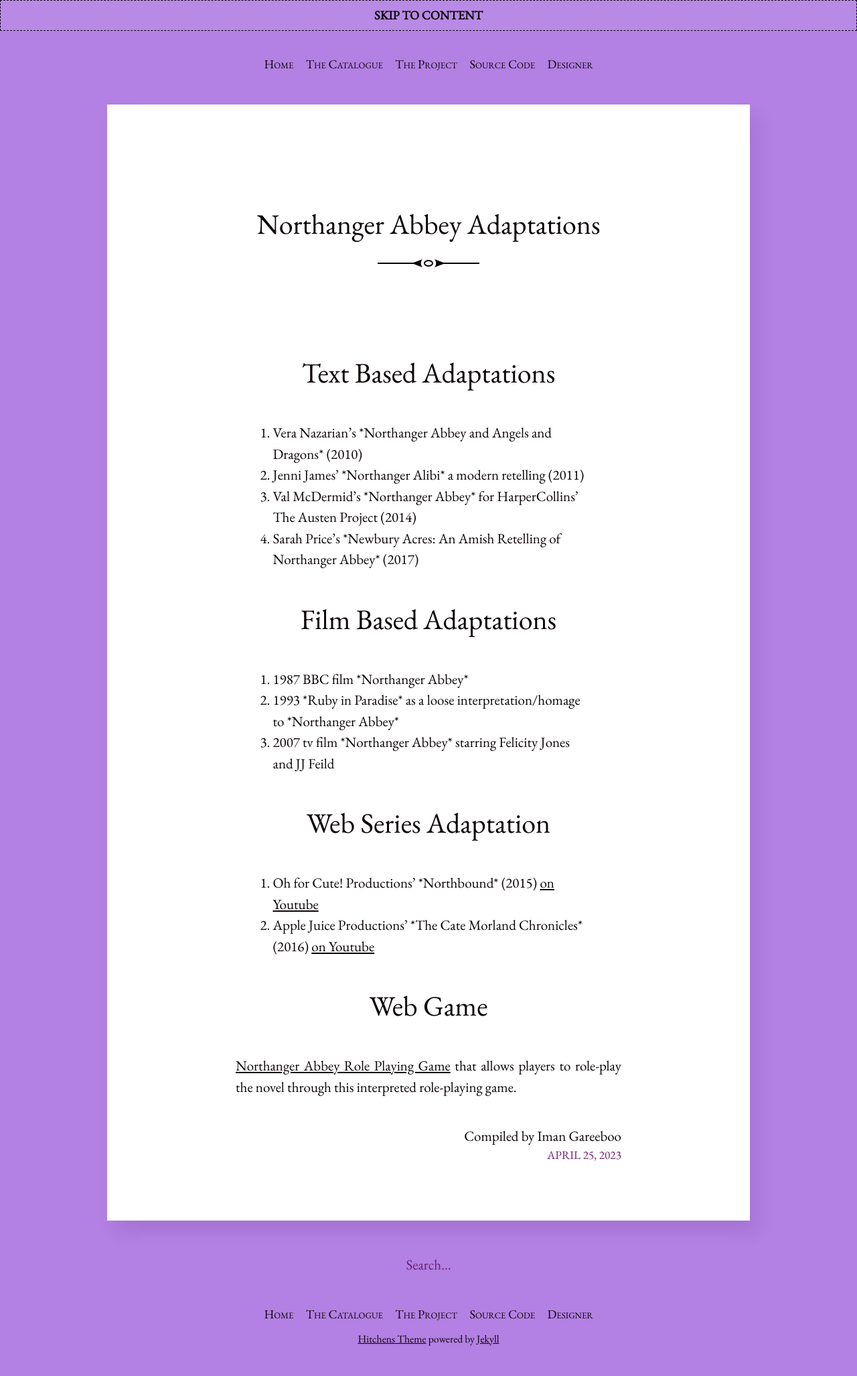
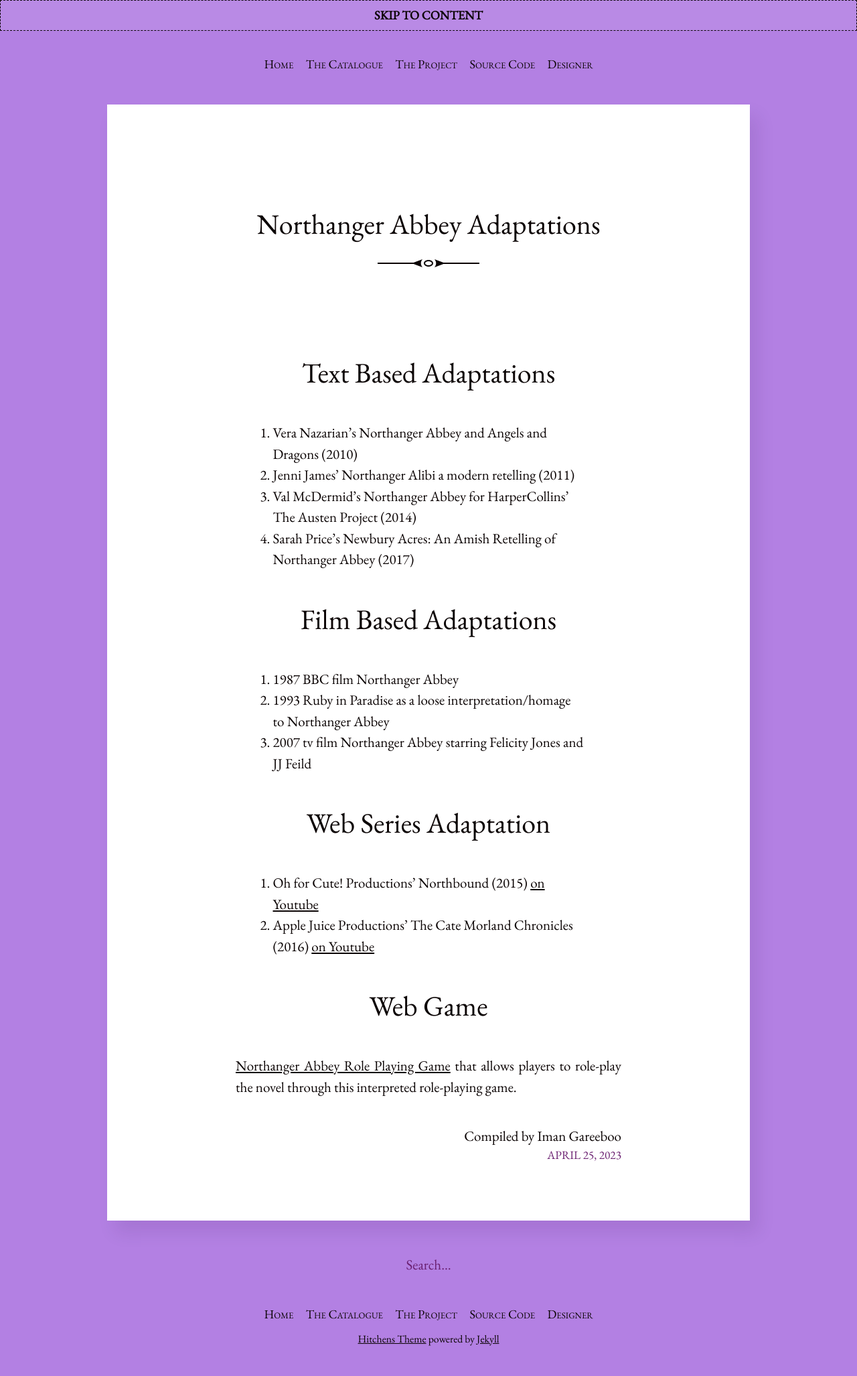
Before and after one commit to imangareeboo/Austen_Adaptations, a Jekyll site: the page built from _posts/2023-04-25-5.Northanger-Abbey-Adaptations.md, in a window 1280 px wide. Shown: the whole page at 67% size. Built offline with Jekyll 4.4.1, drawn with Linux system fonts in a browser that asks for light colours.

```diff
--- a/_posts/2023-04-25-5.Northanger-Abbey-Adaptations.md
+++ b/_posts/2023-04-25-5.Northanger-Abbey-Adaptations.md
@@ -7,23 +7,23 @@ layout: post
 
 ## Text Based Adaptations
 <ol>
-<li>Vera Nazarian’s *Northanger Abbey and Angels and Dragons* (2010)</li>
-<li>Jenni James’ *Northanger Alibi* a modern retelling (2011)</li>
-<li>Val McDermid’s *Northanger Abbey* for HarperCollins’ The Austen Project (2014)</li>
-<li>Sarah Price’s *Newbury Acres: An Amish Retelling of Northanger Abbey* (2017)</li>
+<li>Vera Nazarian’s <i>Northanger Abbey and Angels and Dragons</i> (2010)</li>
+<li>Jenni James’ <i>Northanger Alibi</i> a modern retelling (2011)</li>
+<li>Val McDermid’s <i>Northanger Abbey</i> for HarperCollins’ The Austen Project (2014)</li>
+<li>Sarah Price’s <i>Newbury Acres: An Amish Retelling of Northanger Abbey</i> (2017)</li>
 </ol>
 
 ## Film Based Adaptations
 <ol>
-<li>1987 BBC film *Northanger Abbey*</li>
-<li>1993 *Ruby in Paradise* as a loose interpretation/homage to *Northanger Abbey*</li>
-<li>2007 tv film *Northanger Abbey* starring Felicity Jones and JJ Feild</li>
+<li>1987 BBC film <i>Northanger Abbey</i></li>
+<li>1993 <i>Ruby in Paradise</i> as a loose interpretation/homage to <i>Northanger Abbey</i></li>
+<li>2007 tv film <i>Northanger Abbey</i> starring Felicity Jones and JJ Feild</li>
 </ol>
 
 ## Web Series Adaptation
 <ol>
-<li> Oh for Cute! Productions’ *Northbound* (2015) <a href="https://www.youtube.com/playlist?list=PLEqPkbevFLepiWDw219fljXtUBXYV3pVe">on Youtube</a></li>
-<li> Apple Juice Productions’ *The Cate Morland Chronicles* (2016) <a href="https://www.youtube.com/@thecatemorlandchronicles1912/featured">on Youtube</a></li>
+<li> Oh for Cute! Productions’ <i>Northbound</i> (2015) <a href="https://www.youtube.com/playlist?list=PLEqPkbevFLepiWDw219fljXtUBXYV3pVe">on Youtube</a></li>
+<li> Apple Juice Productions’ <i>The Cate Morland Chronicles</i> (2016) <a href="https://www.youtube.com/@thecatemorlandchronicles1912/featured">on Youtube</a></li>
 </ol>
 
 ## Web Game
```
